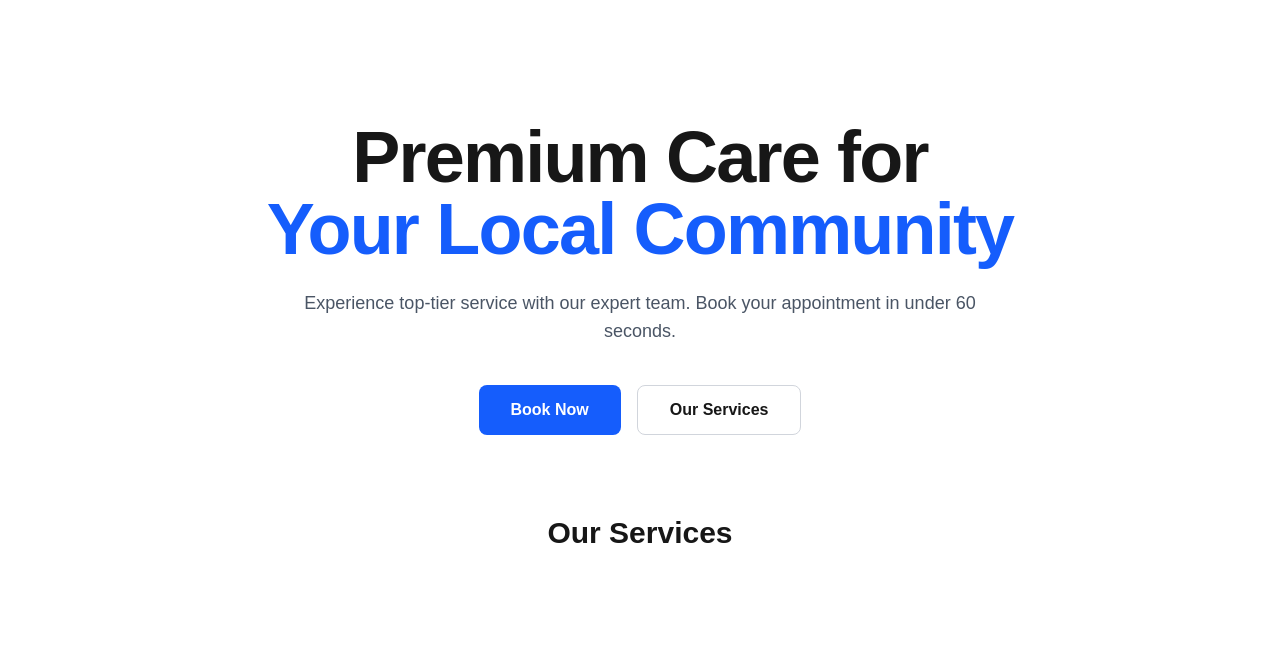
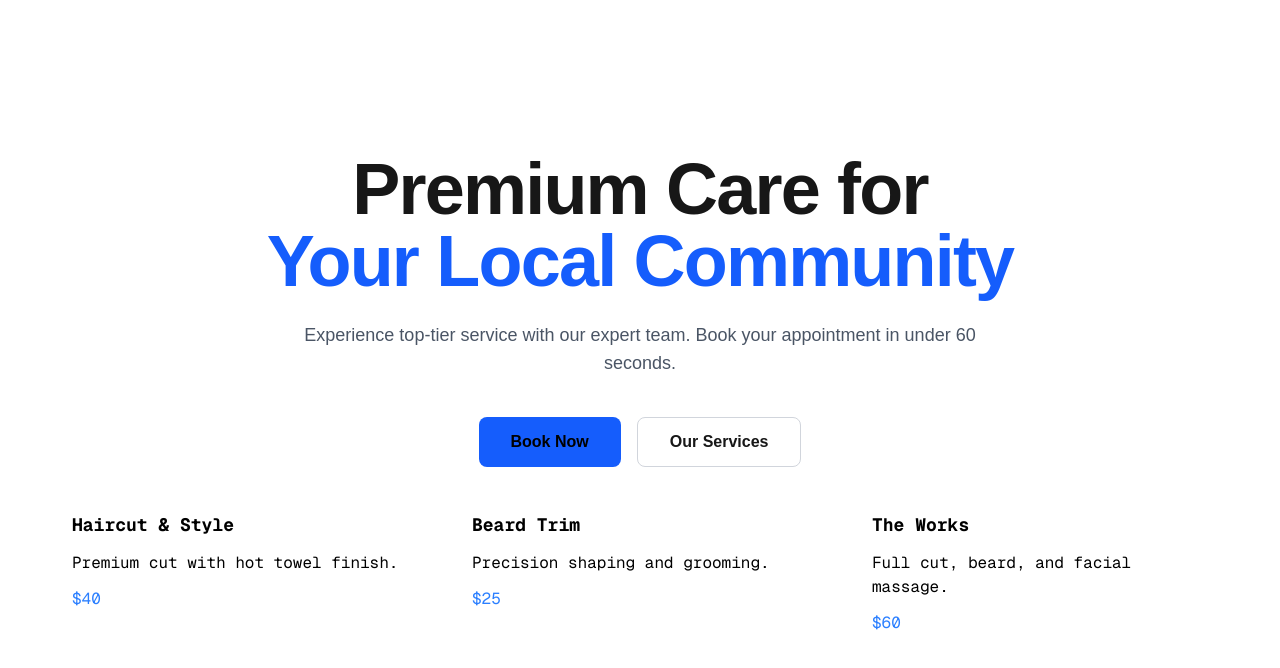
Before and after one commit to Misgana-design/Lead-Gen-SaaS-Next.js, a Next.js app: page / in a window 1280 px wide. Shown: the top 668 px of the page. Built offline with nearby package versions, Linux system fonts and the light colour scheme.

Commit message:
The service grid

```diff
--- a/src/app/page.tsx
+++ b/src/app/page.tsx
@@ -1,18 +1,26 @@
-import ServiceCard from "@/Components/ServiceCard";
+export default function HomePage() {
+  interface Service {
+    id: number;
+    title: string;
+    description: string;
+    price: string;
+  }
 
-export default function HomePage() {
-  const SERVICES = [
+  const SERVICES: Service[] = [
     {
+      id: 1,
       title: "Haircut & Style",
       description: "Premium cut with hot towel finish.",
       price: "$40",
     },
     {
+      id: 2,
       title: "Beard Trim",
       description: "Precision shaping and grooming.",
       price: "$25",
     },
     {
+      id: 3,
       title: "The Works",
       description: "Full cut, beard, and facial massage.",
       price: "$60",
@@ -25,33 +33,33 @@ export default function HomePage() {
         Premium Care for <br />
         <span className="text-blue-600">Your Local Community</span>
       </h1>
-
       <p className="mt-6 text-lg text-gray-600 text-center max-w-2xl">
         Experience top-tier service with our expert team. Book your appointment
         in under 60 seconds.
       </p>
-
       {/* THE CALL TO ACTION (CTA) */}
       <div className="mt-10 flex gap-4">
-        <button className="bg-blue-600 text-white px-8 py-3 rounded-lg font-semibold hover:bg-blue-700 transition">
+        <button className="bg-blue-600 text-black px-8 py-3 rounded-lg font-semibold hover:bg-blue-700 transition">
           Book Now
         </button>
         <button className="border border-gray-300 px-8 py-3 rounded-lg font-semibold hover:bg-gray-50 transition">
           Our Services
         </button>
       </div>
-      <section className="max-w-6xl mx-auto py-20 px-4">
-        <h2 className="text-3xl font-bold text-center mb-12">Our Services</h2>
-
-        {/* The Grid Layout */}
-        <div className="grid grid-cols-1 md:grid-cols-3 gap-8">
-          {SERVICES.map((service, index) => (
-            <ServiceCard
-              key={index}
-              title={service.title}
-              description={service.description}
-              price={service.price}
-            />
+      <section>
+        <div className="grid grid-cols-3 gap-10 mt-8">
+          {SERVICES.map((ser) => (
+            <div className="w-90 bg-white rounded-2xl" key={ser.id}>
+              <div className="my-3 px-3 font-mono font-bold text-lg text-black">
+                {ser.title}
+              </div>
+              <div className="my-3 px-3 font-mono text-black">
+                {ser.description}
+              </div>
+              <div className="my-3 px-3 font-mono text-blue-500">
+                {ser.price}
+              </div>
+            </div>
           ))}
         </div>
       </section>
```
